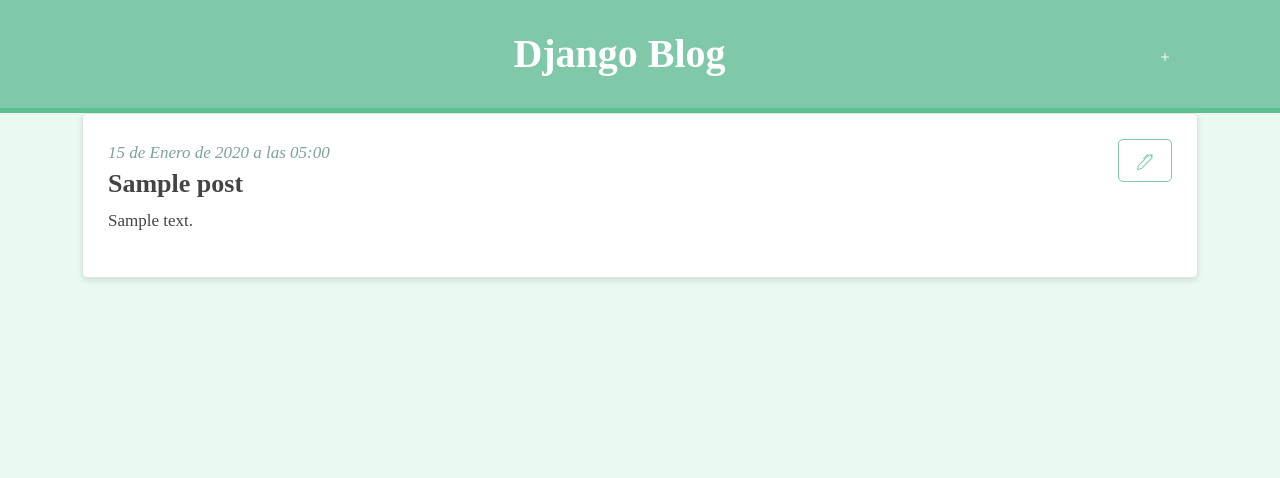
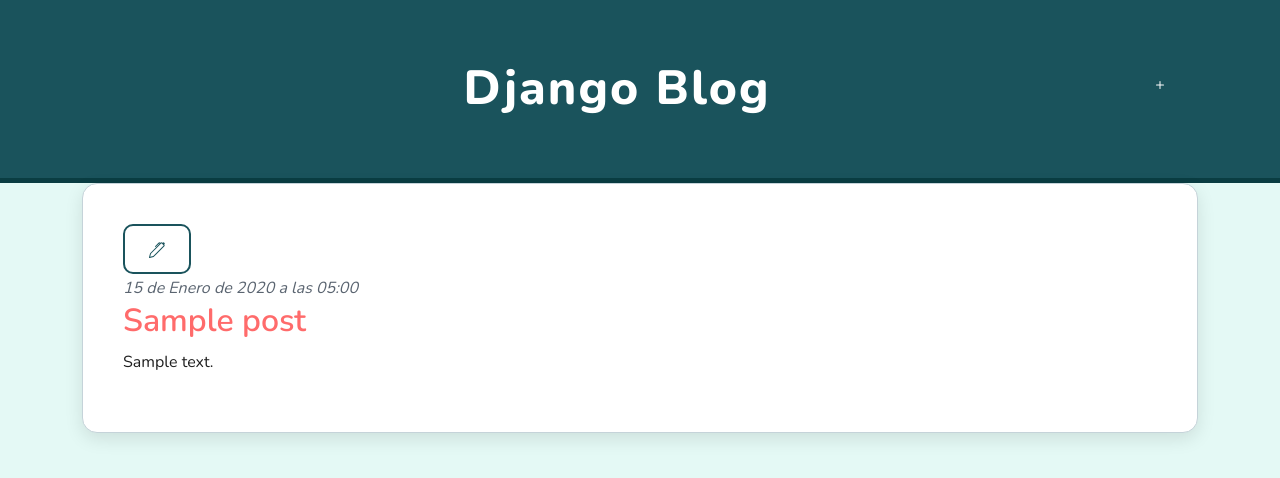
Before and after one commit to evapacheco14/blog, a Django app: template blog/templates/blog/post_detail.html in a window 1280 px wide. Shown: the top 478 px of the page. Run offline with Django 4.2, Linux system fonts and the light colour scheme; the template is opened without the code that fills it: values that come from a table or form of the project are taken from there, others are empty; a user stored in the database is signed in; tables that the repository leaves empty hold one stand-in row (values such as "Sample post").

Commit message:
Agregadas vistas y plantilla para el detalle del post del blog así como también CSS para el sitio.

```diff
--- a/blog/static/css/blog.css
+++ b/blog/static/css/blog.css
@@ -1,121 +1,162 @@
+/* Fuente y estilo general */
+@import url('https://fonts.googleapis.com/css2?family=Nunito:wght@400;600;800&display=swap');
+
 body {
-  font-family: 'Playfair Display', serif;
-  font-size: 17px;
-  line-height: 1.7;
-  color: #444;
-  background-color: #eafaf1; /* Fondo verde menta claro */
+  font-family: 'Nunito', sans-serif;
+  font-size: 16px;
+  line-height: 1.75;
+  color: #1f1f1f; /* Color principal más oscuro para el texto */
+  background-color: #e4f9f5; /* Fondo verde claro */
+  margin: 0;
+  padding: 0;
 }
 
+/* Estilo del encabezado */
 .page-header {
-  background-color: #7fc8a9; /* Verde menta */
+  background-color: #1a535c; /* Verde oscuro */
   color: #fff;
-  padding: 30px;
-  border-bottom: 5px solid #5fbf94; /* Bordes con verde menta más oscuro */
-  text-align: center; /* Centra horizontalmente */
+  padding: 60px 0;
+  border-bottom: 5px solid #0a3d42; /* Borde verde más oscuro */
+  text-align: center;
 }
 
 .page-header h1 {
-  font-size: 40px;
-  font-weight: bold;
+  font-size: 48px; /* Fuente grande */
+  font-weight: 800; /* Negrita extrema */
   margin: 0;
-  text-align: center; /* Centra el texto */
+  letter-spacing: 2px; /* Espaciado amplio */
 }
 
-.page-header h1 a, .page-header h1 a:visited, .page-header h1 a:active {
+.page-header h1 a,
+.page-header h1 a:visited,
+.page-header h1 a:active {
   color: #fff;
+  text-decoration: none;
+  transition: color 0.3s ease;
+}
+
+.page-header h1 a:hover {
+  color: #e4f9f5; /* Color claro en hover */
+}
+
+/* Estilo de los posts */
+.post {
+  background-color: #ffffff;
+  padding: 40px;
+  margin-bottom: 40px;
+  border: 1px solid #c5d3d9; /* Borde gris azulado */
+  box-shadow: 0 6px 18px rgba(0, 0, 0, 0.1); /* Sombra más marcada */
+  border-radius: 15px; /* Bordes redondeados */
+}
+
+.post h2 {
+  font-size: 32px; /* Fuente más grande */
+  font-weight: 600;
+  margin-top: 0;
+  color: #ff6b6b; /* Rojo coral */
+}
+
+.post h2 a,
+.post h2 a:visited {
+  color: #ff6b6b; /* Consistencia en los enlaces de los títulos */
   text-decoration: none;
 }
 
-.post {
-  background-color: #fff;
-  padding: 25px;
-  margin-bottom: 40px;
-  border: 1px solid #d7e9dd; /* Verde menta claro para los bordes */
-  box-shadow: 0 3px 6px rgba(0, 0, 0, 0.1);
-  border-radius: 5px;
-}
-
-.post h2 {
-  font-size: 26px;
-  font-weight: bold;
-  margin-top: 0;
-}
-
-.post h2 a, .post h2 a:visited {
-  color: #4f716f; /* Verde más oscuro para los títulos */
-  text-decoration: none;
+.post h2 a:hover {
+  color: #d65a5a; /* Rojo coral más oscuro */
 }
 
 .post .date {
-  color: #7fa09f;
+  color: #5a6470; /* Gris azulado oscuro */
   font-style: italic;
-  margin-bottom: 12px;
+  margin-bottom: 20px;
 }
 
-.post .actions {
-  float: right;
-}
-
+/* Botones */
 .btn {
   display: inline-block;
-  padding: 10px 18px;
-  font-size: 14px;
-  font-weight: bold;
+  padding: 12px 24px;
+  font-size: 15px;
+  font-weight: 700;
   text-decoration: none;
-  border-radius: 5px;
+  border-radius: 10px; /* Bordes más redondeados */
   cursor: pointer;
+  transition: background-color 0.3s ease, color 0.3s ease;
 }
 
 .btn-primary {
-  background-color: #5fbf94; /* Botón verde menta oscuro */
+  background-color: #1a535c; /* Verde oscuro */
   color: #fff;
   border: none;
 }
 
 .btn-primary:hover {
-  background-color: #4ba97f; /* Efecto hover verde menta más intenso */
+  background-color: #0a3d42; /* Verde más oscuro al hacer hover */
 }
 
 .btn-secondary {
-  background-color: transparent;
-  color: #7fc8a9;
-  border: 1px solid #7fc8a9;
+  background-color: #fff;
+  color: #1a535c;
+  border: 2px solid #1a535c;
 }
 
 .btn-secondary:hover {
-  background-color: #7fc8a9;
+  background-color: #1a535c;
   color: #fff;
 }
 
+/* Formulario */
 .post-form textarea,
 .post-form input {
   width: 100%;
-  padding: 12px;
+  padding: 14px;
   font-size: 16px;
-  border: 1px solid #ddd;
-  border-radius: 5px;
+  border: 1px solid #c5d3d9;
+  border-radius: 10px;
+  background-color: #f0f5f5; /* Fondo más suave */
 }
 
 .save {
   float: right;
-  background-color: #4ba97f;
+  background-color: #0a3d42; /* Botón guardar en verde oscuro */
   color: #fff;
   border: none;
-  padding: 12px 25px;
-  font-size: 16px;
-  border-radius: 5px;
+  padding: 14px 28px;
+  font-size: 15px;
+  border-radius: 10px;
   cursor: pointer;
+  transition: background-color 0.3s ease;
 }
 
 .save:hover {
-  background-color: #3b8c6b;
+  background-color: #083132; /* Aún más oscuro en hover */
 }
 
+/* Menú superior */
 .top-menu,
 .top-menu:hover,
 .top-menu:visited {
-  color: #faf9f6;
+  color: #fff;
   float: right;
-  font-size: 28px;
-  margin-right: 25px;
+  font-size: 26px; /* Fuente más grande */
+  margin-right: 30px;
 }
+
+/* Estilo de los iconos */
+.icon {
+  display: inline-block;
+  width: 50px; /* Iconos más grandes */
+  height: 50px;
+  margin-right: 15px;
+  background-color: #ff6b6b; /* Fondo rojo coral */
+  border-radius: 50%; /* Iconos redondos */
+  color: #fff;
+  text-align: center;
+  line-height: 50px; /* Centrar verticalmente el texto */
+  font-size: 24px; /* Iconos más grandes */
+  transition: background-color 0.3s ease;
+}
+
+.icon:hover {
+  background-color: #d65a5a; /* Rojo coral más oscuro en hover */
+}
--- a/ent_django/pyvenv.cfg
+++ /dev/null
@@ -1,5 +0,0 @@
-home = C:\Users\evasa\AppData\Local\Microsoft\WindowsApps\PythonSoftwareFoundation.Python.3.12_qbz5n2kfra8p0
-include-system-site-packages = false
-version = 3.12.6
-executable = C:\Users\evasa\AppData\Local\Microsoft\WindowsApps\PythonSoftwareFoundation.Python.3.12_qbz5n2kfra8p0\python.exe
-command = C:\Users\evasa\AppData\Local\Microsoft\WindowsApps\PythonSoftwareFoundation.Python.3.12_qbz5n2kfra8p0\python.exe -m venv C:\Users\evasa\django_Tarea\ent_django
```
Also changed, not shown: 11 other files.
